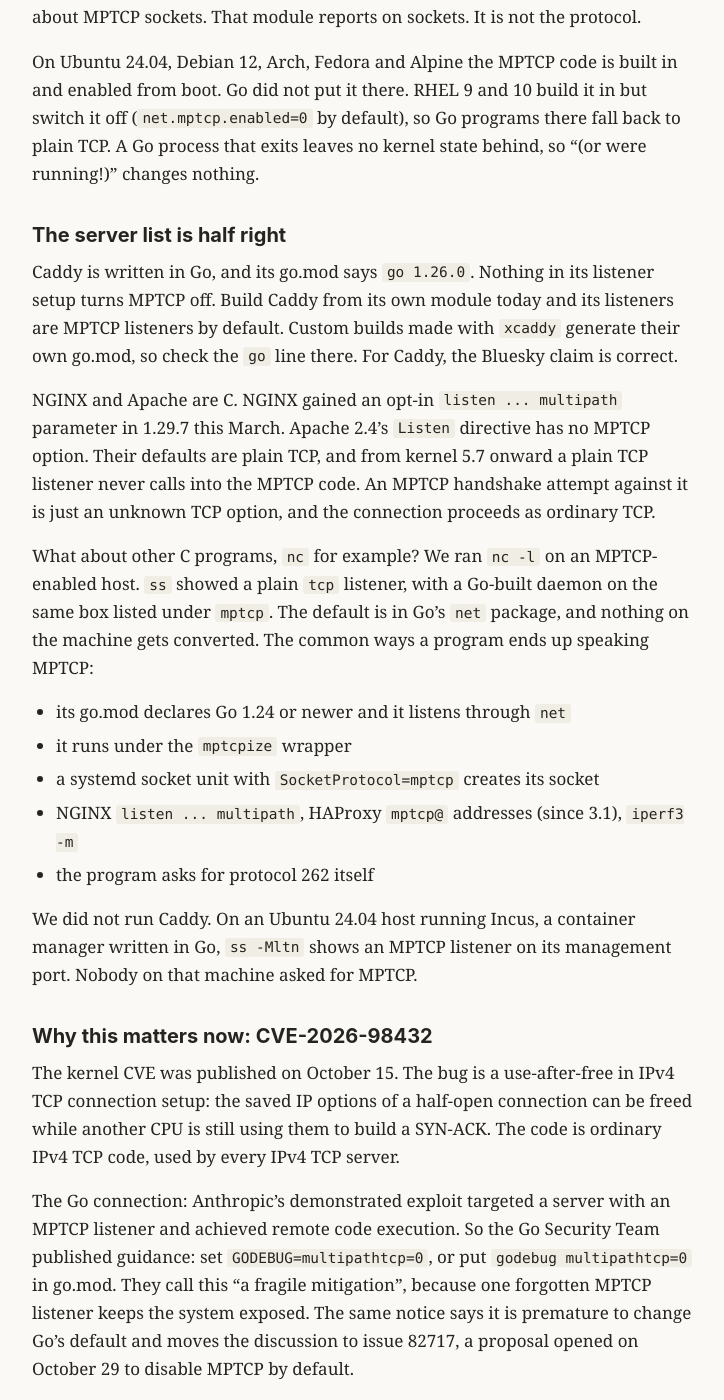
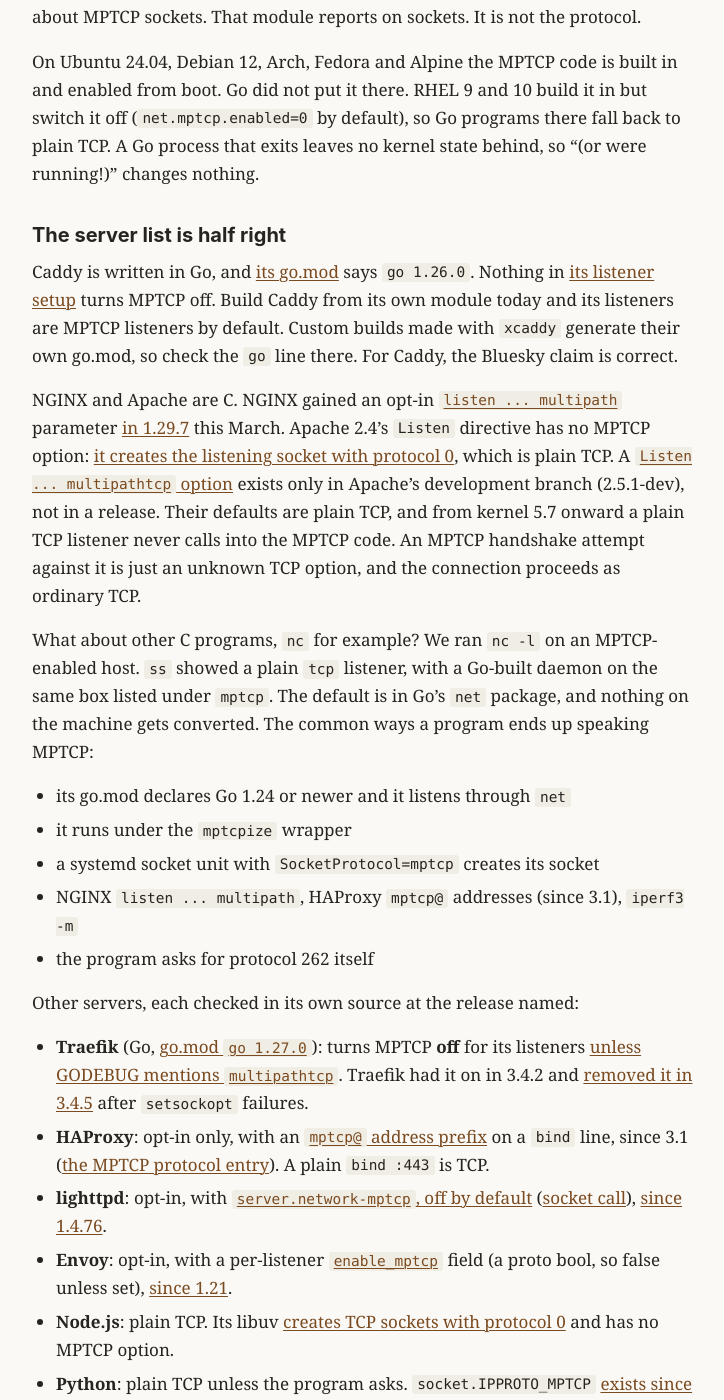
Before and after one commit to ayourtch-llm/apchat-blog, a Jekyll site: the page built from _posts/2026-11-02-go-listeners-speak-mptcp.md, in a window 1280 px wide and 1400 px high, scrolled down 1486 px. Shown: the whole window, without its empty margins (276-1000 px from the left). Built offline with Jekyll 4.4.1, drawn with Linux system fonts in a browser that asks for light colours; some of the changed text lies outside the part shown.

Commit message:
main post: source links for Caddy/NGINX/Apache MPTCP claims + other servers (Traefik, HAProxy, lighttpd, Envoy, Node, Python, OpenSSH, systemd), each pinned to a release (ayourtch's ask)

```diff
--- a/_posts/2026-11-02-go-listeners-speak-mptcp.md
+++ b/_posts/2026-11-02-go-listeners-speak-mptcp.md
@@ -37,9 +37,9 @@
 
 ## The server list is half right
 
-Caddy is written in Go, and its go.mod says `go 1.26.0`. Nothing in its listener setup turns MPTCP off. Build Caddy from its own module today and its listeners are MPTCP listeners by default. Custom builds made with `xcaddy` generate their own go.mod, so check the `go` line there. For Caddy, the Bluesky claim is correct.
+Caddy is written in Go, and [its go.mod](https://github.com/caddyserver/caddy/blob/v2.11.7/go.mod#L3) says `go 1.26.0`. Nothing in [its listener setup](https://github.com/caddyserver/caddy/blob/v2.11.7/listen_unix.go#L170) turns MPTCP off. Build Caddy from its own module today and its listeners are MPTCP listeners by default. Custom builds made with `xcaddy` generate their own go.mod, so check the `go` line there. For Caddy, the Bluesky claim is correct.
 
-NGINX and Apache are C. NGINX gained an opt-in `listen ... multipath` parameter in 1.29.7 this March. Apache 2.4's `Listen` directive has no MPTCP option. Their defaults are plain TCP, and from kernel 5.7 onward a plain TCP listener never calls into the MPTCP code. An MPTCP handshake attempt against it is just an unknown TCP option, and the connection proceeds as ordinary TCP.
+NGINX and Apache are C. NGINX gained an opt-in [`listen ... multipath`](https://github.com/nginx/nginx/blob/release-1.29.7/src/http/ngx_http_core_module.c#L4226-L4236) parameter [in 1.29.7](https://github.com/nginx/nginx/blob/release-1.29.7/docs/xml/nginx/changes.xml#L106-L109) this March. Apache 2.4's `Listen` directive has no MPTCP option: [it creates the listening socket with protocol 0](https://github.com/apache/httpd/blob/ffeea046bc2416d752050b0daa8ae1188883a37d/server/listen.c#L490-L491), which is plain TCP. A [`Listen ... multipathtcp` option](https://github.com/apache/httpd/blob/a4daf82cdcba7a2e6cdd4e3ca826834f5ca3f772/server/listen.c#L1055-L1057) exists only in Apache's development branch (2.5.1-dev), not in a release. Their defaults are plain TCP, and from kernel 5.7 onward a plain TCP listener never calls into the MPTCP code. An MPTCP handshake attempt against it is just an unknown TCP option, and the connection proceeds as ordinary TCP.
 
 What about other C programs, `nc` for example? We ran `nc -l` on an MPTCP-enabled host. `ss` showed a plain `tcp` listener, with a Go-built daemon on the same box listed under `mptcp`. The default is in Go's `net` package, and nothing on the machine gets converted. The common ways a program ends up speaking MPTCP:
 
@@ -48,6 +48,17 @@
 - a systemd socket unit with `SocketProtocol=mptcp` creates its socket
 - NGINX `listen ... multipath`, HAProxy `mptcp@` addresses (since 3.1), `iperf3 -m`
 - the program asks for protocol 262 itself
+
+Other servers, each checked in its own source at the release named:
+
+- **Traefik** (Go, [go.mod `go 1.27.0`](https://github.com/traefik/traefik/blob/v3.7.17/go.mod#L3)): turns MPTCP **off** for its listeners [unless GODEBUG mentions `multipathtcp`](https://github.com/traefik/traefik/blob/v3.7.17/pkg/server/server_entrypoint_tcp.go#L527-L533). Traefik had it on in 3.4.2 and [removed it in 3.4.5](https://github.com/traefik/traefik/blob/v3.7.17/docs/content/migrate/v3.md#L1134-L1141) after `setsockopt` failures.
+- **HAProxy**: opt-in only, with an [`mptcp@` address prefix](https://github.com/haproxy/haproxy/blob/v3.1.0/doc/configuration.txt#L29101-L29106) on a `bind` line, since 3.1 ([the MPTCP protocol entry](https://github.com/haproxy/haproxy/blob/v3.1.0/src/proto_tcp.c#L150-L181)). A plain `bind :443` is TCP.
+- **lighttpd**: opt-in, with [`server.network-mptcp`, off by default](https://github.com/lighttpd/lighttpd1.4/blob/lighttpd-1.4.85/src/network.c#L884) ([socket call](https://github.com/lighttpd/lighttpd1.4/blob/lighttpd-1.4.85/src/network.c#L559-L564)), [since 1.4.76](https://github.com/lighttpd/lighttpd1.4/blob/lighttpd-1.4.85/NEWS#L424-L425).
+- **Envoy**: opt-in, with a per-listener [`enable_mptcp`](https://github.com/envoyproxy/envoy/blob/v1.40.2/api/envoy/config/listener/v3/listener.proto#L473-L475) field (a proto bool, so false unless set), [since 1.21](https://github.com/envoyproxy/envoy/blob/v1.40.2/changelogs/1.21.0.yaml#L285).
+- **Node.js**: plain TCP. Its libuv [creates TCP sockets with protocol 0](https://github.com/libuv/libuv/blob/v1.53.0/src/unix/tcp.c#L68) and has no MPTCP option.
+- **Python**: plain TCP unless the program asks. `socket.IPPROTO_MPTCP` [exists since 3.10](https://github.com/python/cpython/blob/v3.15.2/Doc/library/socket.rst#L1535-L1536), but you have to pass it yourself.
+- **OpenSSH** sshd: plain TCP; [the listening socket takes its protocol from getaddrinfo](https://github.com/openssh/openssh-portable/blob/V_10_6_P1/sshd.c#L828-L829), which is TCP.
+- **systemd** socket activation: opt-in, with [`SocketProtocol=mptcp`](https://github.com/systemd/systemd/blob/v262.1/man/systemd.socket.xml#L324-L330) in the unit.
 
 We did not run Caddy. On an Ubuntu 24.04 host running Incus, a container manager written in Go, `ss -Mltn` shows an MPTCP listener on its management port. Nobody on that machine asked for MPTCP.
 
```
